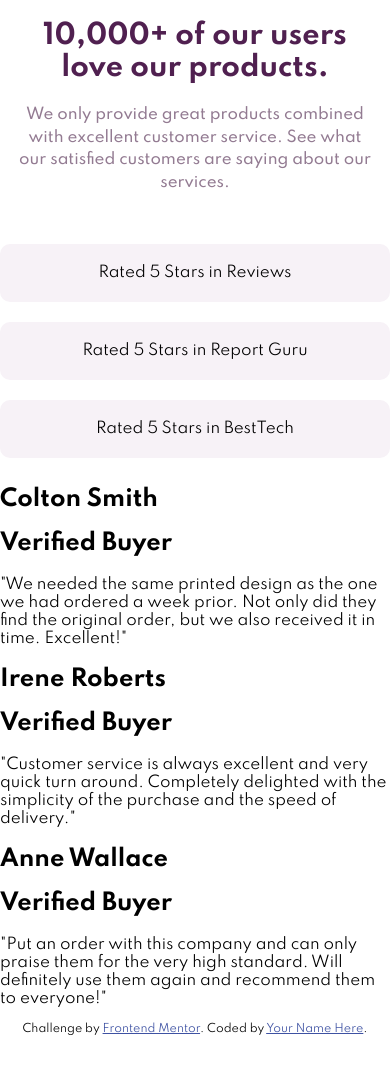
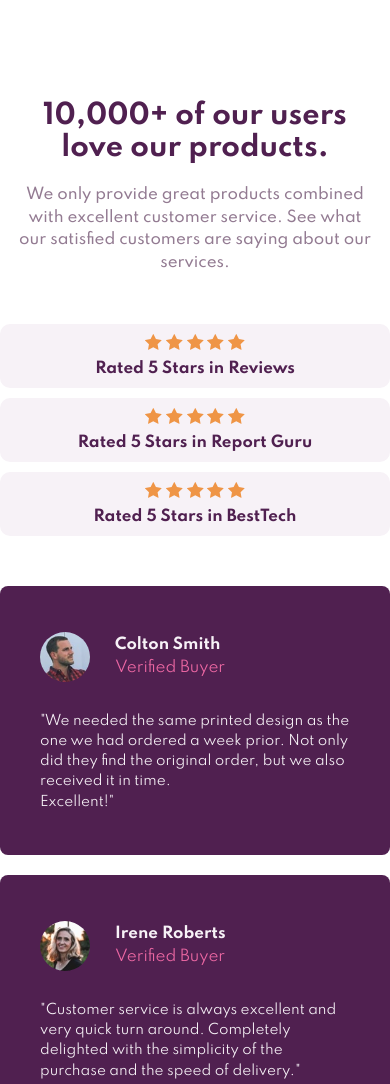
Before and after one commit to salolevi/Social-Section_Challenge, a plain HTML site: page index.html in a window 390 px wide. Shown: the top 1084 px of the page. Before the commit the page ends 1036 px from the top, so only its background shows below. Drawn offline with Linux system fonts and the light colour scheme.

Commit message:
version mobile terminada

```diff
--- a/index.html
+++ b/index.html
@@ -28,31 +28,79 @@
       </p>
     </section>
     <section class="container-reviews">
-      <div class="review-card">Rated 5 Stars in Reviews</div>
-      <div class="review-card">Rated 5 Stars in Report Guru</div>
-      <div class="review-card">Rated 5 Stars in BestTech</div>
+      <div class="review-card">
+        <div class="review-card__stars">
+          <img src="images/icon-star.svg" alt="" class="img-sat">
+          <img src="images/icon-star.svg" alt="" class="img-sat">
+          <img src="images/icon-star.svg" alt="" class="img-sat">
+          <img src="images/icon-star.svg" alt="" class="img-sat">
+          <img src="images/icon-star.svg" alt="" class="img-sat">
+        </div>
+        <p class="review-card__p">
+          Rated 5 Stars in Reviews
+        </p>
+      </div>
+      <div class="review-card">
+        <div class="review-card__stars">
+          <img src="images/icon-star.svg" alt="" class="img-sat">
+          <img src="images/icon-star.svg" alt="" class="img-sat">
+          <img src="images/icon-star.svg" alt="" class="img-sat">
+          <img src="images/icon-star.svg" alt="" class="img-sat">
+          <img src="images/icon-star.svg" alt="" class="img-sat">
+        </div>
+        <p class="review-card__p">
+          Rated 5 Stars in Report Guru
+        </p>
+      </div>
+      <div class="review-card">
+        <div class="review-card__stars">
+          <img src="images/icon-star.svg" alt="" class="img-sat">
+          <img src="images/icon-star.svg" alt="" class="img-sat">
+          <img src="images/icon-star.svg" alt="" class="img-sat">
+          <img src="images/icon-star.svg" alt="" class="img-sat">
+          <img src="images/icon-star.svg" alt="" class="img-sat">
+        </div>
+        <p class="review-card__p">
+          Rated 5 Stars in BestTech
+        </p>
+      </div>
     </section>
     <section class="container-testimonies">
       <div class="testimonie-card">
+        <div class="testimonie-profile">
+          <img src="images/image-colton.jpg" alt="" class="profile-img">
+          <div class="testimonie-profile__headers">
             <h1 class="testimonie-card__h1">Colton Smith</h1>
             <h2 class="testimonie-card__h2">Verified Buyer</h2>
+          </div>
+        </div>
         <p class="testimonie-card__p">
           "We needed the same printed design as the one we had ordered a week prior.
           Not only did they find the original order, but we also received it in time.
-          Excellent!"
+          <span>Excellent!"</span>
         </p>
       </div>
       <div class="testimonie-card">
+        <div class="testimonie-profile">
+          <img src="images/image-irene.jpg" alt="" class="profile-img">
+          <div class="testimonie-profile__headers">
             <h1 class="testimonie-card__h1">Irene Roberts</h1>
             <h2 class="testimonie-card__h2">Verified Buyer</h2>
+          </div>
+        </div>
         <p class="testimonie-card__p">
           "Customer service is always excellent and very quick turn around. Completely
           delighted with the simplicity of the purchase and the speed of delivery."
         </p>
       </div>
       <div class="testimonie-card">
+        <div class="testimonie-profile">
+          <img src="images/image-anne.jpg" alt="" class="profile-img">
+          <div class="testimonie-profile__headers">
             <h1 class="testimonie-card__h1">Anne Wallace</h1>
             <h2 class="testimonie-card__h2">Verified Buyer</h2>
+          </div>
+        </div>
         <p class="testimonie-card__p">
           "Put an order with this company and can only praise them for the very high
           standard. Will definitely use them again and recommend them to everyone!"
--- a/styles/styles.css
+++ b/styles/styles.css
@@ -15,10 +15,28 @@ html, body {
 body {
     font-size: 15px;
     font-family: 'Spartan', sans-serif;
+    min-height: 100vh;
+    width: 100%;
+    display: flex;
+    flex-direction: column;
+    align-items: center;
+}
+
+.testimonie-card span {
+    display: block;
+}
+
+.container-reviews {
+    width: 100%;
+}
+
+.banners, .container-testimonies, .container-reviews {
+    max-width: 500px;
 }
 
 .banners {
     text-align: center;
+    margin-top: 80px;
 }
 
 .banners__h1 {
@@ -36,10 +54,7 @@ body {
 }
 
 .container-reviews {
-    margin-top: 40px;
-    display: flex;
-    flex-direction: column;
-    align-items: center;
+    margin: 40px 0;
 }
 
 
@@ -53,9 +68,63 @@ body {
 
 .review-card {
     margin: 10px 0;
-    padding: 20px 0;
-    width: 100%;
+    padding: 10px 0;
     background-color: var(--light-grayish-magenta);
-    text-align: center;
+    display: flex;
+    flex-direction: column;
+    align-items: center;
     border-radius: 10px;
 }
+
+.review-card__p {
+    margin: 5px 0 0 0;
+    justify-self: flex-end;
+    font-weight: 700;
+    color: var(--very-dark-magenta);
+}
+
+.testimonie-card {
+    padding: 30px 40px;
+    background: var(--very-dark-magenta);
+    margin-bottom: 20px;
+    border-radius: 8px;
+}
+
+.testimonie-profile {
+    display: flex;
+    align-items: center;
+    padding: 15px 0;
+}
+
+.testimonie-profile__headers {
+   width: 100%;
+   margin-left: 25px;
+}
+
+.testimonie-profile__headers h1 {
+    color: var(--light-grayish-magenta);
+    font-weight: 700;
+ }
+
+.testimonie-profile__headers h2 {
+    color: var(--soft-pink);
+    font-weight: 400;
+ }
+
+.testimonie-card img {
+    border-radius: 50%;
+    flex-basis: 50px;
+    max-height: 50px;
+}
+
+.testimonie-profile__headers h1, h2 {
+    font-size: 1em;
+    margin: 5px 0;
+ }
+
+ .testimonie-card p {
+     color: var(--light-grayish-magenta);
+     font-weight: 400;
+     font-size: .9em;
+     line-height: 1.5;
+ }
```
Lines whose indentation alone changed are shown as unchanged.
